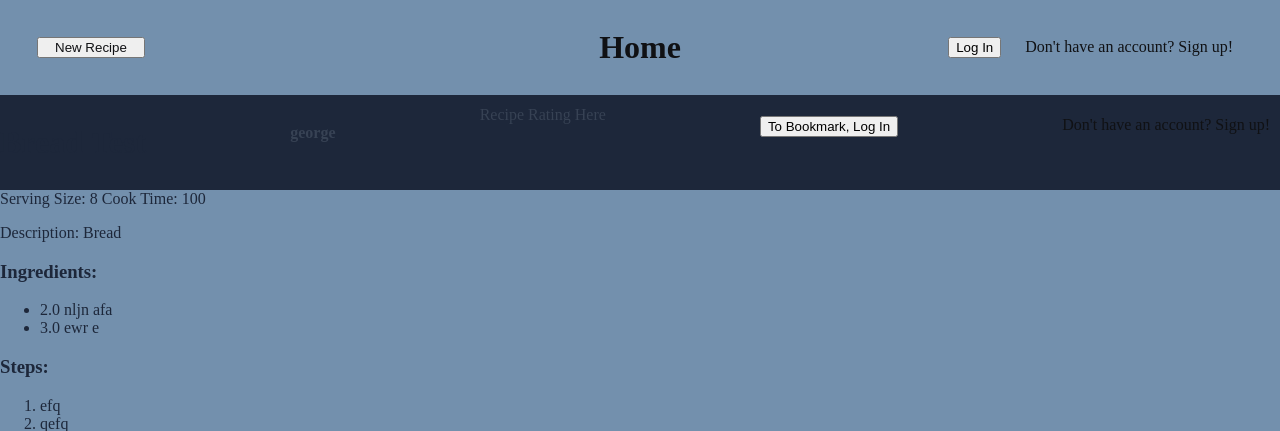
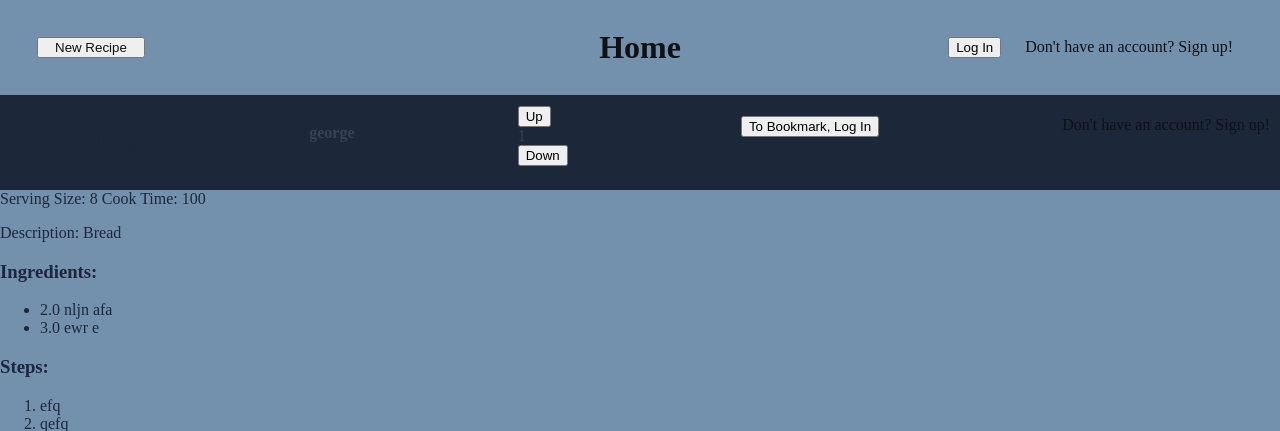
Before and after one commit to georgefang13/Cooking-Recipies, a Flask app: page /recipe/2 in a window 1280 px wide. Shown: the top 431 px of the page. Run offline with Flask 3, Linux system fonts and the light colour scheme.

Commit message:
Ratings work

```diff
--- a/cookies/main.py
+++ b/cookies/main.py
@@ -4,7 +4,7 @@
 from flask import Blueprint, render_template, render_template, request, redirect, url_for, flash, current_app
 import flask_login
 from flask_login import current_user
-from .model import User, Recipe, QuantifiedIngredient, Step, Ingredient, Bookmark
+from .model import User, Recipe, QuantifiedIngredient, Step, Ingredient, Bookmark, Rating
 from pathlib import Path
 
 from . import db
@@ -60,55 +60,8 @@
         recipes.append(bookmark.recipe)
     return render_template("main/bookmark.html", user=user, posts=recipes)
 
-# # controller for handling bookmarking a specific recipe
-# @bp.route('/bookmark/<int:recipe_id>', methods=['POST'])
-# def toggle_bookmark(recipe_id):
-#     # Check if the user is logged in
-#     if not current_user.is_authenticated:
-#         abort(403, "You must be logged in to bookmark a recipe.")
-
-#     # Retrieve the recipe from the database
-#     recipe = Recipe.query.get(recipe_id)
-
-#     # Check if the recipe exists
-#     if not recipe:
-#         abort(404, "Recipe not found.")
-
-#     # Check if the user has already bookmarked the recipe
-#     bookmark = Bookmark.query.filter_by(user_id=current_user.id, recipe_id=recipe.id).first()
-
-#     if bookmark:
-#         # If already bookmarked, unbookmark it
-#         db.session.delete(bookmark)
-#         flash('Recipe removed from bookmarks.', 'success')
-#     else:
-#         # If not bookmarked, bookmark it
-#         bookmark = Bookmark(user=current_user, recipe=recipe)
-#         db.session.add(bookmark)
-#         flash('Recipe bookmarked!', 'success')
-
-#     db.session.commit()
-#     # return redirect(url_for('main.recipe', recipe_id=recipe.id))
-#     return render_template('main/recipe.html', recipe_id=recipe.id)
-
-# <!-- In your recipe template -->
-# <a href="{{ url_for('main.bookmark_recipe', recipe_id=post.id) }}">
-#     <button type="button">Bookmark Recipe</button>
-# </a>
-###################
-
 @bp.route("/recipe/<int:recipe_id>")
 def recipe(recipe_id):
-    # recipe = Recipe.query.filter_by(id=recipe_id).one()
-    # # send 'bookmark' that tells html which text to display
-    # #user authentication handled in the HTML Jinja to make sure user is authenticated
-    # if current_user.is_authenticated:
-    #     query = db.select(Bookmark).where(Bookmark.recipe_id == recipe.id).where(Bookmark.user == current_user)
-    #     bookmark = db.session.execute(query).scalars().one_or_none()
-    #     if bookmark:
-    #         bookmark_button = "bookmarked"
-    #     else:
-    #         bookmark_button = "bookmark"
     recipe = Recipe.query.filter_by(id=recipe_id).one()
 
     bookmark_button = "bookmark"  # Default state
@@ -119,21 +72,6 @@
         if bookmark:
             bookmark_button = "bookmarked"
     return render_template('main/recipe.html', user=recipe.user, post=recipe, bookmark_button=bookmark_button)
-
-# @bp.route("/vote/<int:recipe_id>/<string:vote_type>")
-# def vote(recipe_id, vote_type):
-#     recipe = next((r for r in recipes if r['id'] == recipe_id), None)
-
-#     if recipe and session.get('voted_recipe_id') != recipe_id:
-#         if vote_type == 'upvote':
-#             recipe['votes'] += 1
-
-#         # Store the voted recipe ID in the session to prevent multiple votes
-#         session['voted_recipe_id'] = recipe_id
-
-#     return redirect(url_for('index'))
-
-
 
 @bp.route("/new_recipe", methods=['GET', 'POST'])
 @flask_login.login_required
@@ -220,4 +158,22 @@
 
     return render_template("main/new_recipe.html")
 
-#need a controller here to recieve form
+@bp.route("/vote/<int:recipe_id>/<string:vote_type>", methods=['POST'])
+@flask_login.login_required
+def vote(recipe_id, vote_type):
+    # Check if user already voted on this recipe
+    existing_vote = Rating.query.filter_by(user_id=current_user.id, recipe_id=recipe_id).first()
+
+    if existing_vote:
+        if existing_vote.value == 1 and vote_type == 'down':
+            existing_vote.value = -1
+        elif existing_vote.value == -1 and vote_type == 'up':
+            existing_vote.value = 1
+    else:
+        # Add new vote
+        vote_value = 1 if vote_type == 'up' else -1
+        new_vote = Rating(user_id=current_user.id, recipe_id=recipe_id, value=vote_value)
+        db.session.add(new_vote)
+
+    db.session.commit()
+    return redirect(url_for('main.recipe', recipe_id=recipe_id))
--- a/cookies/templates/post_template.html
+++ b/cookies/templates/post_template.html
@@ -12,7 +12,7 @@
                 </a>
             </span>
             <span id="recipe-rating">
-                Recipe Rating Here (still need to do this)
+                Rating: {{ post.ratings|sum(attribute='value') }}
             </span>
         </div>
 
--- a/cookies/templates/recipe_template.html
+++ b/cookies/templates/recipe_template.html
@@ -14,7 +14,15 @@
             </a>
         </span>
         <span id="recipe-rating">
-            Recipe Rating Here
+            <div class="rating-section">
+                <form action="{{ url_for('main.vote', recipe_id=post.id, vote_type='up') }}" method="post">
+                    <button type="submit">Up</button>
+                </form>
+                <span>{{ post.ratings|sum(attribute='value') }}</span>
+                <form action="{{ url_for('main.vote', recipe_id=post.id, vote_type='down') }}" method="post">
+                    <button type="submit">Down</button>
+                </form>
+            </div>
         </span>
         <!-- BOOKMARKS BUTTON / TAB, ONLY IF USER IS AUTHORIZED -->
         {% if current_user.is_authenticated %}
```
Also changed, not shown: instance/cookies.db.
